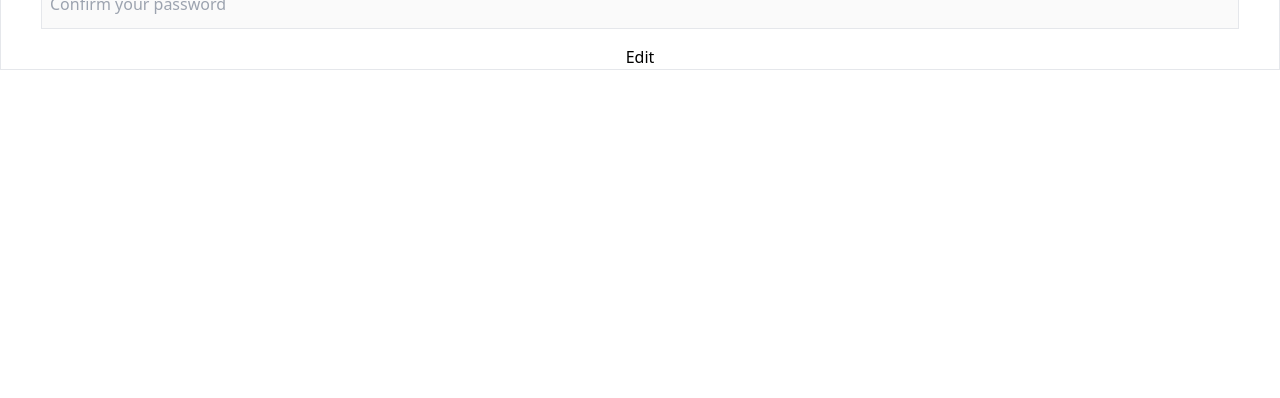
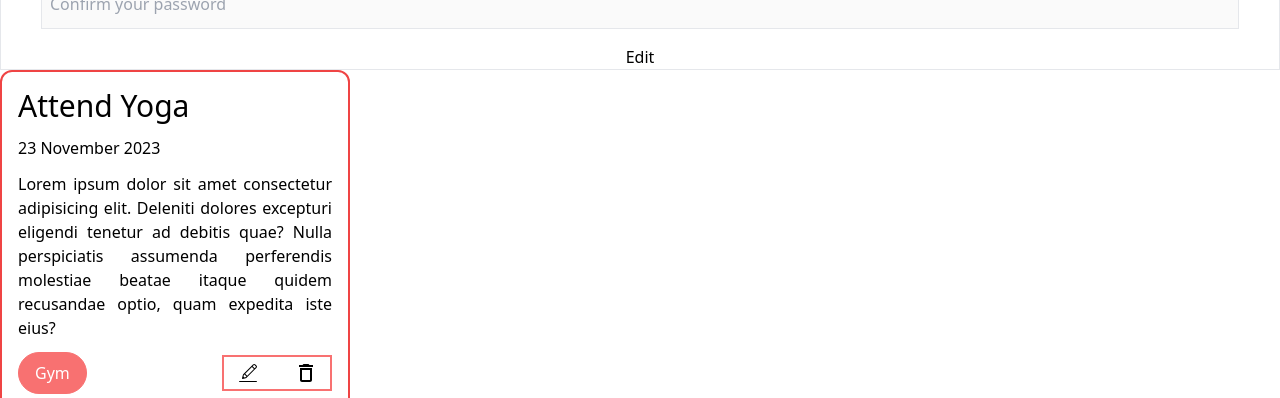
Before and after one commit to fanelob46/Track-Daily, a React (Vite) app in the folder frontend/: page / in a window 1280 px wide. Shown: the part 2360-2758 px from the top of the page. Before the commit the page ends 2430 px from the top, so only its background shows below. Built offline with nearby package versions, Linux system fonts and the light colour scheme.

Commit message:
Task card

```diff
--- a/frontend/package.json
+++ b/frontend/package.json
@@ -12,7 +12,8 @@
   "dependencies": {
     "frontend": "file:",
     "react": "^18.3.1",
-    "react-dom": "^18.3.1"
+    "react-dom": "^18.3.1",
+    "react-icons": "^5.3.0"
   },
   "devDependencies": {
     "@eslint/js": "^9.13.0",
--- a/frontend/src/App.tsx
+++ b/frontend/src/App.tsx
@@ -1,4 +1,5 @@
 import AddTaskUI from "./components/AddTaskUI";
+import TaskCard from "./components/TaskCard";
 import SignUpPage from "./pages/SignUpPage";
 
 function App() {
@@ -7,6 +8,14 @@ function App() {
       <h1 className="text-9xl"> Baloyi fanelo</h1>
       <AddTaskUI />
       <SignUpPage />
+      <TaskCard
+        title={"Attend Yoga"}
+        date={"23 November 2023"}
+        description={
+          "Lorem ipsum dolor sit amet consectetur adipisicing elit. Deleniti dolores excepturi eligendi tenetur ad debitis quae? Nulla perspiciatis assumenda perferendis molestiae beatae itaque quidem recusandae optio, quam expedita iste eius?"
+        }
+        tag={"Gym"}
+      />
     </>
   );
 }
--- /dev/null
+++ b/frontend/src/components/TaskCard.tsx
@@ -0,0 +1,30 @@
+import { CiEdit } from "react-icons/ci";
+import { MdDeleteOutline } from "react-icons/md";
+
+type TaskCardProps = {
+  title: string;
+  date: string;
+  description: string;
+  tag: string;
+};
+const TaskCard = ({ title, date, description, tag }: TaskCardProps) => {
+  return (
+    <section className="border-2 border-red-500 w-[350px] p-4 space-y-3 rounded-xl hover:scale-105">
+      <h3 className="text-3xl">{title}</h3>
+      <p>{date}</p>
+      <p className="text-justify">{description}</p>
+      <div className="flex justify-between items-center">
+        <span className="border border-red-400 py-2 px-4 rounded-3xl text-white bg-red-400">
+          {tag}
+        </span>
+
+        <div className="flex justify-between items-center w-[35%] border-2 border-red-400 py-2 px-4">
+          <CiEdit className="scale-150 hover:scale-[1.75] cursor-pointer" />
+          <MdDeleteOutline className="scale-150 hover:scale-[1.75] cursor-pointer" />
+        </div>
+      </div>
+    </section>
+  );
+};
+
+export default TaskCard;
```
Also changed, not shown: 1 other file (tests, documents, lock files or other folders).
